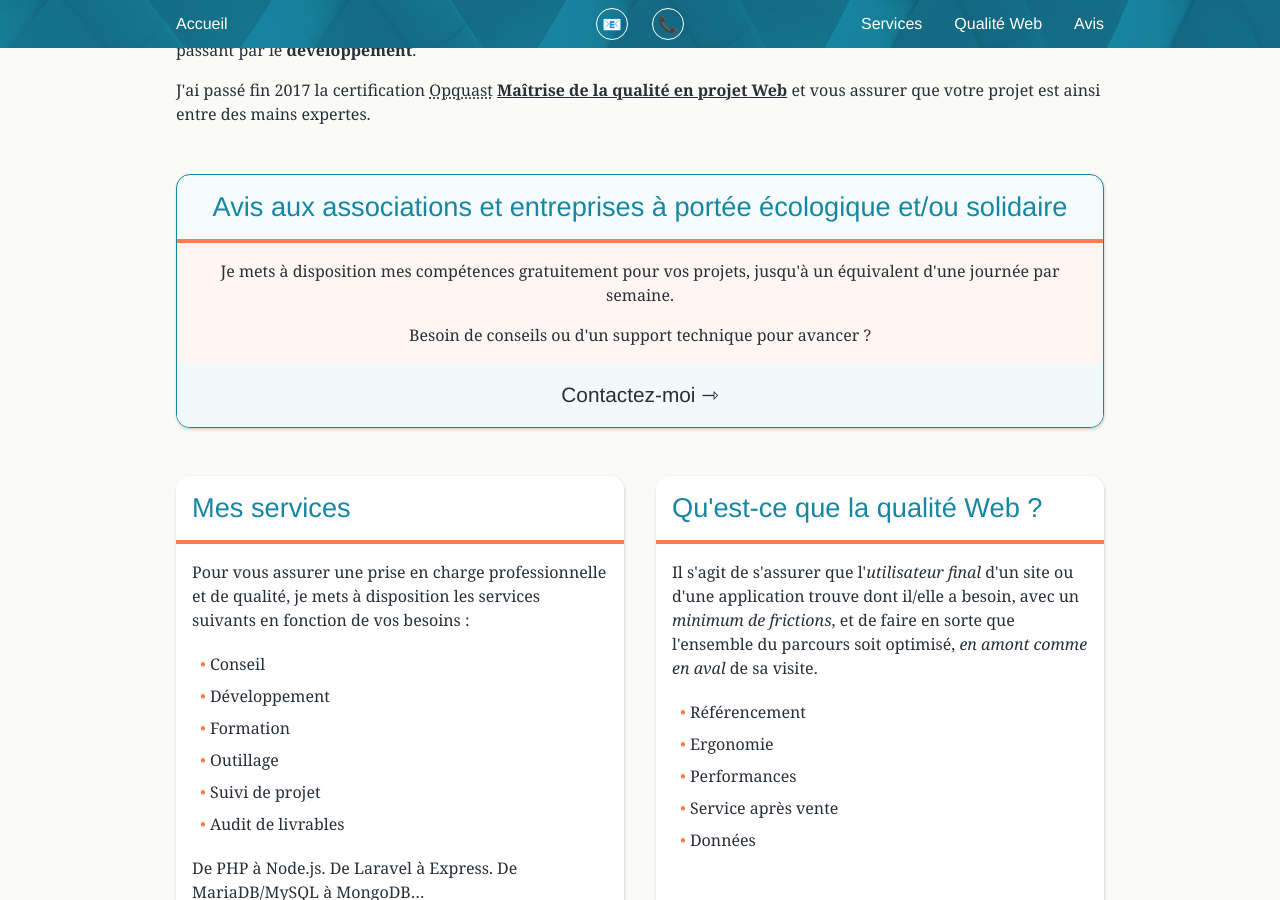
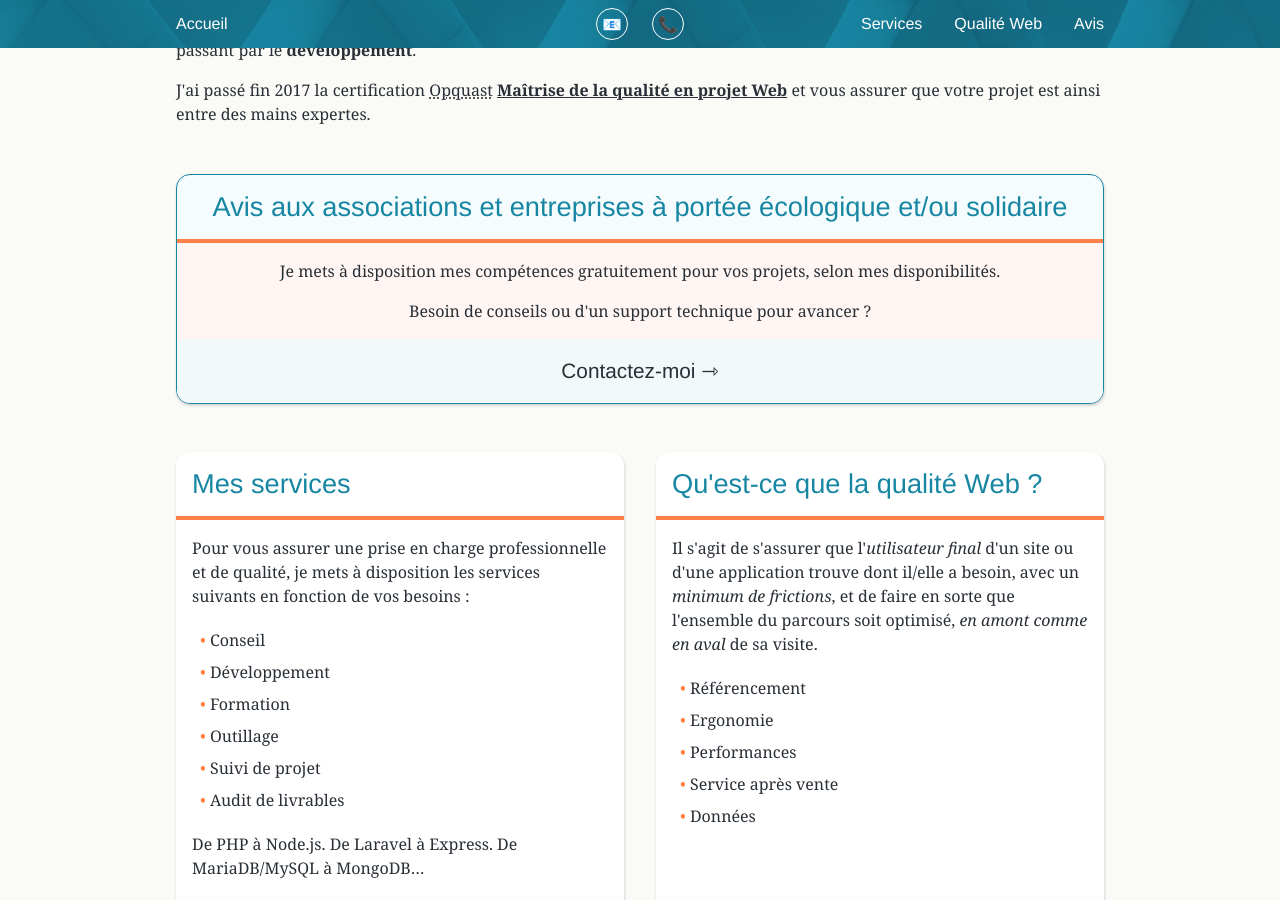
Before and after one commit to viki53/Website-static, a Jekyll site: the page built from index.html, in a window 1280 px wide and 900 px high, scrolled down 814 px. Built offline with Jekyll 4.4.1, drawn with Linux system fonts in a browser that asks for light colours; comment, search, counter and statistics services are not loaded.

Commit message:
Tweak home announcement

```diff
--- a/index.html
+++ b/index.html
@@ -17,7 +17,7 @@ layout: home
 			<h2>Avis aux associations et entreprises à portée écologique et/ou solidaire</h2>
 		</header>
 		<div class="card-content">
-			<p>Je mets à disposition mes compétences gratuitement pour vos projets, jusqu'à un équivalent d'une journée par semaine.</p>
+			<p>Je mets à disposition mes compétences gratuitement pour vos projets, selon mes disponibilités.</p>
 			<p>Besoin de conseils ou d'un support technique pour avancer ?</p>
 		</div>
 		<footer class="card-footer">
```
